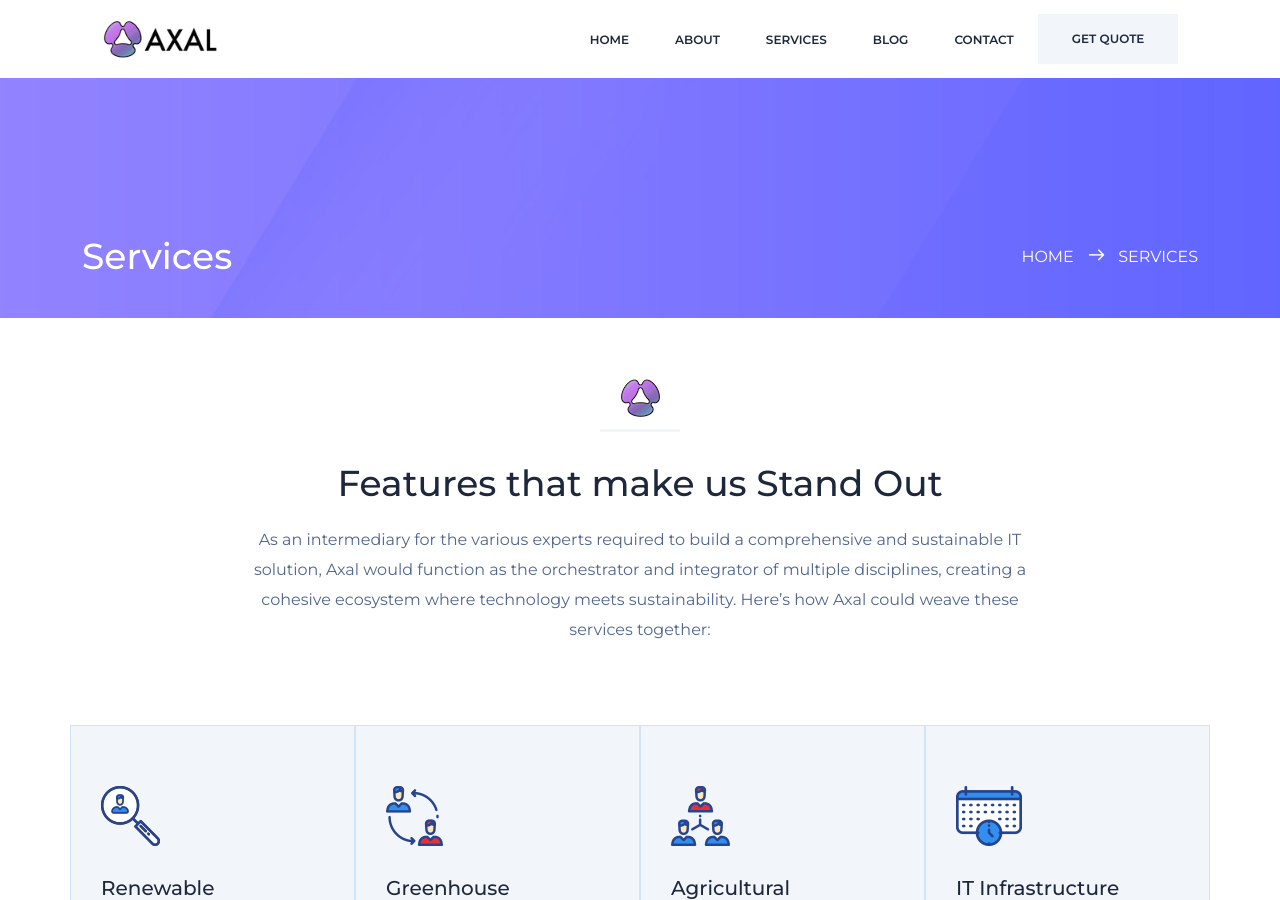
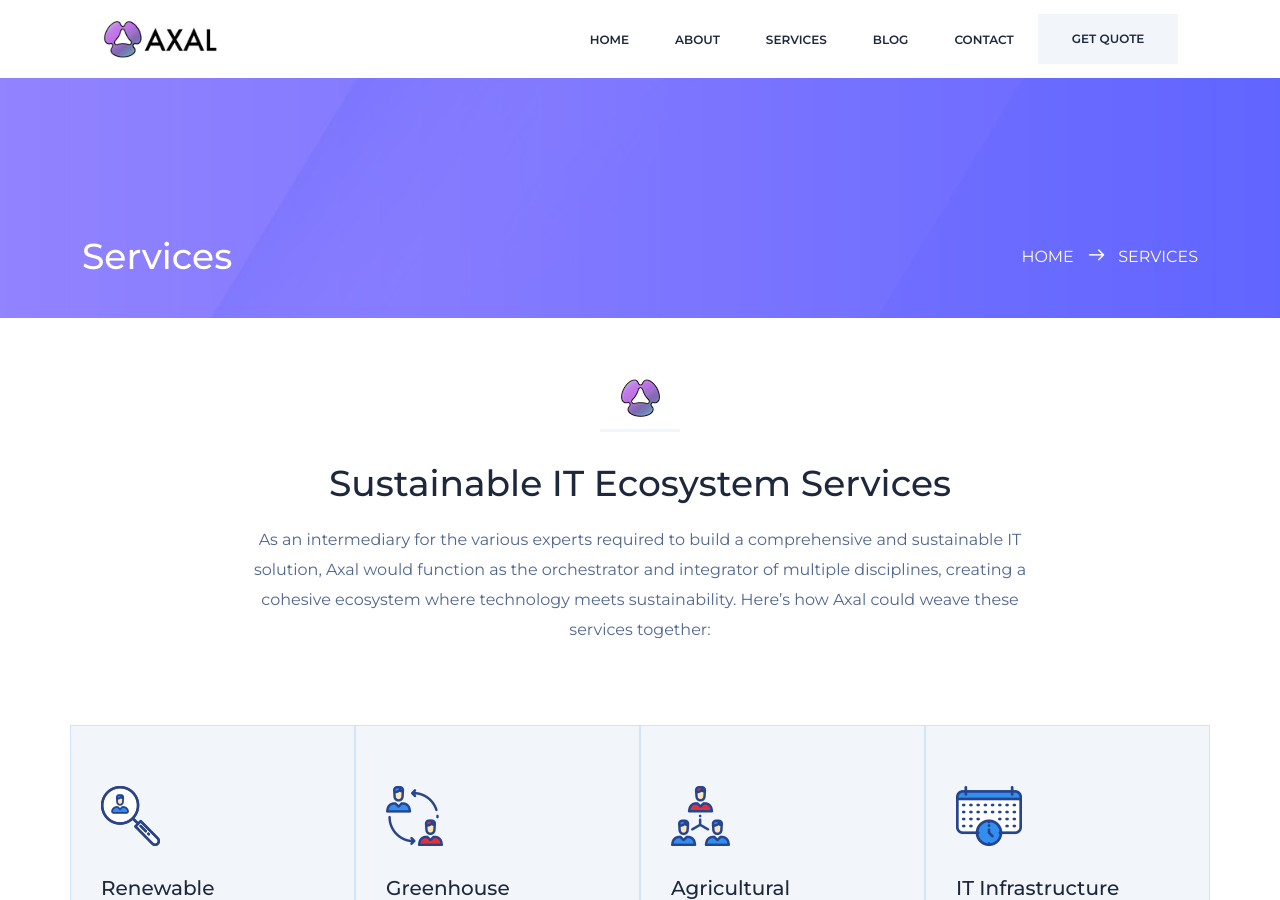
Before and after one commit to Tokenomic-org/test, a Jekyll site: the page built from services.html, in a window 1280 px wide and 900 px high. Built offline with Jekyll 4.4.1, drawn with Linux system fonts in a browser that asks for light colours.

Commit message:
Update important_points.yml

```diff
--- a/_data/important_points.yml
+++ b/_data/important_points.yml
@@ -4,7 +4,7 @@
 ######## important points ###########
 #####################################
 
-title: 'Features that make us Stand Out'
+title: 'Sustainable IT Ecosystem Services'
 description: 'As an intermediary for the various experts required to build a comprehensive and sustainable IT solution, Axal would function as the orchestrator and integrator of multiple disciplines, creating a cohesive ecosystem where technology meets sustainability. Here’s how Axal could weave these services together:'
 image: 'img/title-icon.png'
 
```
